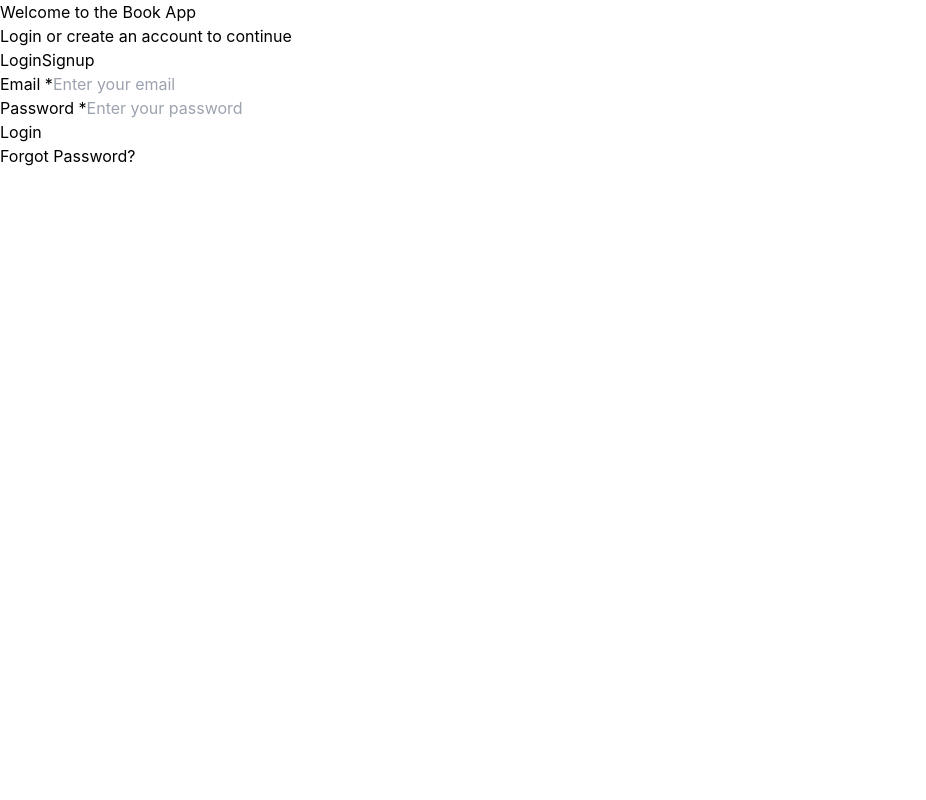
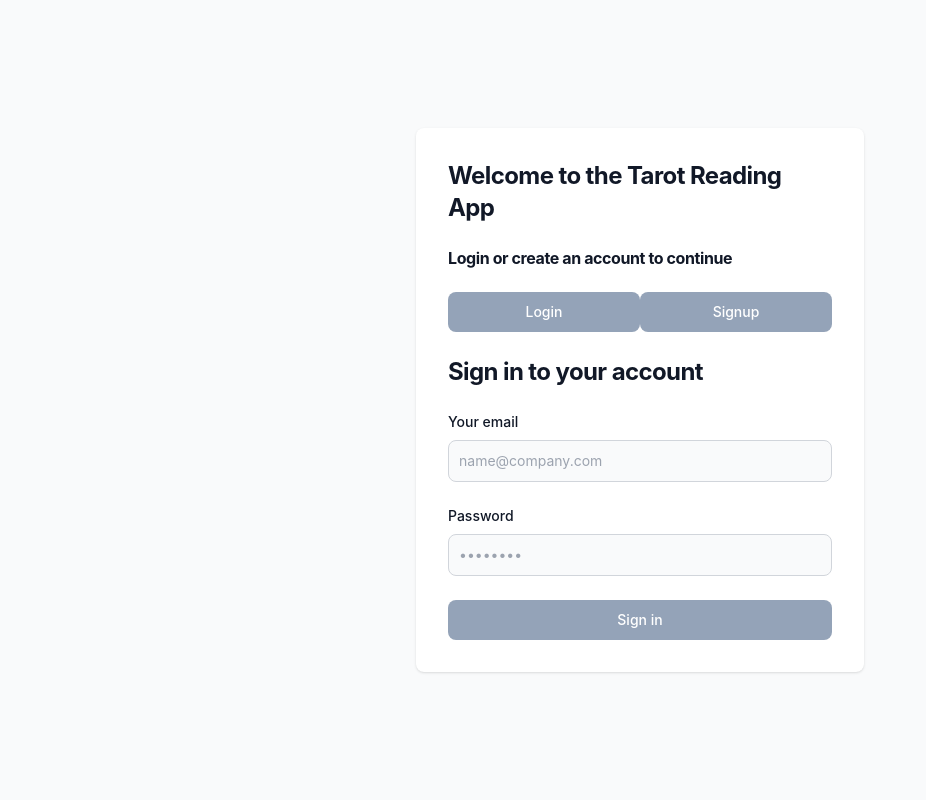
Before and after one commit to Zerotsuu/tarot-app, a React (Create React App) app: page / in a window 1280 px wide. Shown: the top 800 px of the page, without its empty margins (0-926 px from the left). Built offline with nearby package versions, Linux system fonts and the light colour scheme.

Commit message:
Designed Login Page

```diff
--- a/src/App.js
+++ b/src/App.js
@@ -30,9 +30,9 @@ function App() {
     <div>
       <HashRouter>
         <Routes>
-          <Route index element={<LoginForm handleLogin={handleLogin} />} />{" "}
+          <Route index element={<LoginForm handleLogin={handleLogin} />} />
           {/* 👈 Renders at /app/ */}
-          <Route path="/homepage" element={<HomePage />} />{" "}
+          <Route path="/homepage" element={<HomePage />} />
           {/* 👈 Renders at /app/ */}
           <Route path="/gallery" element={<Gallery />} />
           {/* Protected route: only renders if the user is logged in */}
--- a/src/pages/Login.js
+++ b/src/pages/Login.js
@@ -13,11 +13,10 @@ import "../output.css";
 // import thefool from "./images/MajorArcana/0_The_Fool.jpg"
 
 function Login({ handleLogin }) {
-  const useHistory = useNavigate();
-
   const [loginType, setLoginType] = useState("login");
   const [userCredential, setUserCredential] = useState({});
   const [error, setError] = useState();
+  const useHistory = useNavigate();
 
   console.log("auth", auth);
 
@@ -54,7 +53,7 @@ function Login({ handleLogin }) {
       .then((userCredential) => {
         // Signed in
         const user = userCredential.user;
-          handleLogin()
+        handleLogin();
         useHistory("/homepage");
         console.log(user);
         // ...
@@ -69,10 +68,26 @@ function Login({ handleLogin }) {
 
   return (
     <>
-      {/* <section className="bg-gray-50 dark:bg-gray-900">
+      <section className="bg-gray-50 dark:bg-gray-900">
         <div className="flex flex-col items-center justify-center px-6 py-8 mx-auto md:h-screen lg:py-0">
           <div className="w-full bg-white rounded-lg shadow dark:border md:mt-0 sm:max-w-md xl:p-0 dark:bg-gray-800 dark:border-gray-700">
             <div className="p-6 space-y-4 md:space-y-6 sm:p-8">
+              <h1 className="text-xl font-bold leading-tight tracking-tight text-gray-900 md:text-2xl dark:text-white">Welcome to the Tarot Reading App</h1>
+              <div className="text-md font-bold leading-tight tracking-tight text-gray-900 dark:text-white"> Login or create an account to continue</div>
+              <div className="flex justify-between">
+                <button
+                  className={`w-full text-white bg-slate-400 bg-primary-600 hover:bg-primary-700 focus:ring-4 focus:outline-none focus:ring-primary-300 font-medium rounded-lg text-sm px-5 py-2.5 text-center dark:bg-primary-600 dark:hover:bg-primary-700 dark:focus:ring-primary-800 ${loginType == "login" ? "selected" : ""}`}
+                  onClick={() => setLoginType("login")}
+                >
+                  Login
+                </button>
+                <button
+                  className={`w-full text-white bg-slate-400 bg-primary-600 hover:bg-primary-700 focus:ring-4 focus:outline-none focus:ring-primary-300 font-medium rounded-lg text-sm px-5 py-2.5 text-center dark:bg-primary-600 dark:hover:bg-primary-700 dark:focus:ring-primary-800 ${loginType == "signup" ? "selected" : ""}`}
+                  onClick={() => setLoginType("signup")}
+                >
+                  Signup
+                </button>
+              </div>
               <h1 className="text-xl font-bold leading-tight tracking-tight text-gray-900 md:text-2xl dark:text-white">
                 Sign in to your account
               </h1>
@@ -86,8 +101,7 @@ function Login({ handleLogin }) {
                   </label>
                   <input
                     type="email"
-                    value={email}
-                    onChange={(e) => setEmail(e.target.value)}
+                    onChange={(e) => handleCredentials(e)}
                     name="email"
                     id="email"
                     className="bg-gray-50 border border-gray-300 text-gray-900 sm:text-sm rounded-lg focus:ring-primary-600 focus:border-primary-600 block w-full p-2.5 dark:bg-gray-700 dark:border-gray-600 dark:placeholder-gray-400 dark:text-white dark:focus:ring-blue-500 dark:focus:border-blue-500"
@@ -104,8 +118,7 @@ function Login({ handleLogin }) {
                   </label>
                   <input
                     type="password"
-                    value={password}
-                    onChange={(e) => setPassword(e.target.value)}
+                    onChange={(e) => handleCredentials(e)}
                     name="password"
                     id="password"
                     placeholder="••••••••"
@@ -118,7 +131,7 @@ function Login({ handleLogin }) {
                   <button
                     type="submit"
                     className="w-full text-white bg-slate-400 bg-primary-600 hover:bg-primary-700 focus:ring-4 focus:outline-none focus:ring-primary-300 font-medium rounded-lg text-sm px-5 py-2.5 text-center dark:bg-primary-600 dark:hover:bg-primary-700 dark:focus:ring-primary-800"
-              onClick={()=>setLoginType('login')}
+                    onClick={(e) => handleSubmit(e)}
                   >
                     Sign in
                   </button>
@@ -126,7 +139,7 @@ function Login({ handleLogin }) {
                   <button
                     type="submit"
                     className="w-full text-white bg-slate-400 bg-primary-600 hover:bg-primary-700 focus:ring-4 focus:outline-none focus:ring-primary-300 font-medium rounded-lg text-sm px-5 py-2.5 text-center dark:bg-primary-600 dark:hover:bg-primary-700 dark:focus:ring-primary-800"
-                onClick={()=>setLoginType('signup')}
+                    onClick={(e) => handleSignup(e)}
                   >
                     Sign Up
                   </button>
@@ -135,7 +148,7 @@ function Login({ handleLogin }) {
             </div>
           </div>
         </div>
-      </section> */}
+      </section>
 
       <div className="container login-page">
         <section>
@@ -203,33 +216,7 @@ function Login({ handleLogin }) {
         </section>
       </div>
     </>
-    //     <>
-    //      <section className="bg-gray-50 dark:bg-gray-900">
-    //   <div className="flex flex-col items-center justify-center px-6 py-8 mx-auto md:h-screen lg:py-0">
-    //       <div className="w-full bg-white rounded-lg shadow dark:border md:mt-0 sm:max-w-md xl:p-0 dark:bg-gray-800 dark:border-gray-700">
-    //           <div className="p-6 space-y-4 md:space-y-6 sm:p-8">
-    //               <h1 className="text-xl font-bold leading-tight tracking-tight text-gray-900 md:text-2xl dark:text-white">
-    //                   Sign in to your account
-    //               </h1>
-    //               <form className="space-y-4 md:space-y-6" onSubmit={handleSubmit}>
-    //                   <div>
-    //                       <label htmlFor="email" className="block mb-2 text-sm font-medium text-gray-900 dark:text-white">Your email</label>
-    //                       <input type="email" value={email} onChange={(e) => setEmail(e.target.value)} name="email" id="email" className="bg-gray-50 border border-gray-300 text-gray-900 sm:text-sm rounded-lg focus:ring-primary-600 focus:border-primary-600 block w-full p-2.5 dark:bg-gray-700 dark:border-gray-600 dark:placeholder-gray-400 dark:text-white dark:focus:ring-blue-500 dark:focus:border-blue-500" placeholder="name@company.com" required="" />
-    //                   </div>
-    //                   <div>
-    //                       <label htmlFor="password" className="block mb-2 text-sm font-medium text-gray-900 dark:text-white">Password</label>
-    //                       <input type="password" value={password} onChange={(e) => setPassword(e.target.value)} name="password" id="password" placeholder="••••••••" className="bg-gray-50 border border-gray-300 text-gray-900 sm:text-sm rounded-lg focus:ring-primary-600 focus:border-primary-600 block w-full p-2.5 dark:bg-gray-700 dark:border-gray-600 dark:placeholder-gray-400 dark:text-white dark:focus:ring-blue-500 dark:focus:border-blue-500" required=""/>
-    //                   </div>
-    //                   <button type="submit" className="w-full text-white bg-slate-400 bg-primary-600 hover:bg-primary-700 focus:ring-4 focus:outline-none focus:ring-primary-300 font-medium rounded-lg text-sm px-5 py-2.5 text-center dark:bg-primary-600 dark:hover:bg-primary-700 dark:focus:ring-primary-800">Sign in</button>
-    //                   <p className="text-sm font-light text-gray-500 dark:text-gray-400">
-    //                       Don’t have an account yet? <Link href="/gallery" className="font-medium text-primary-600 hover:underline dark:text-primary-500">Sign up</Link>
-    //                   </p>
-    //               </form>
-    //           </div>
-    //       </div>
-    //   </div>
-    // </section>
-    //     </>
+
   );
 }
 
```
Lines whose indentation alone changed are shown as unchanged.
